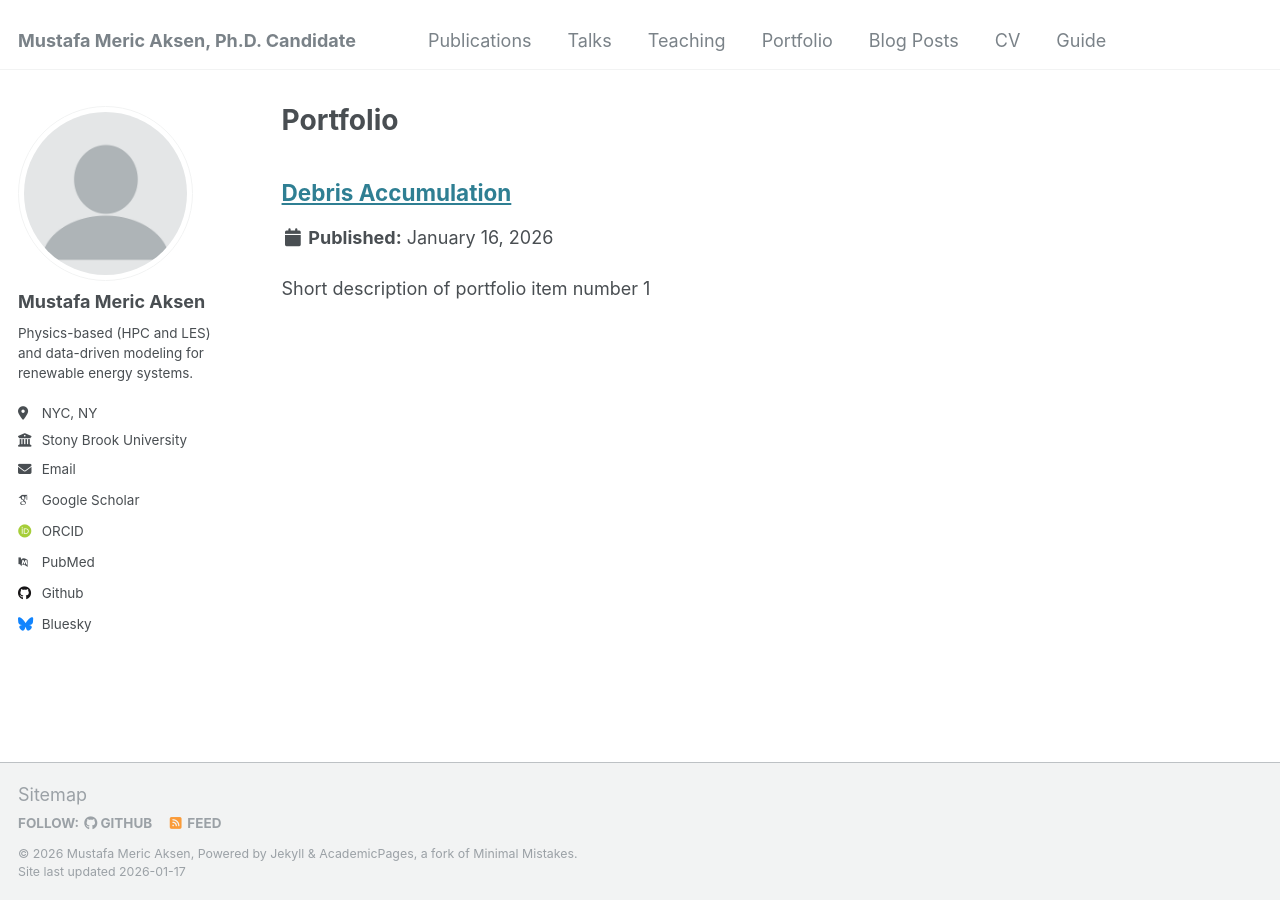
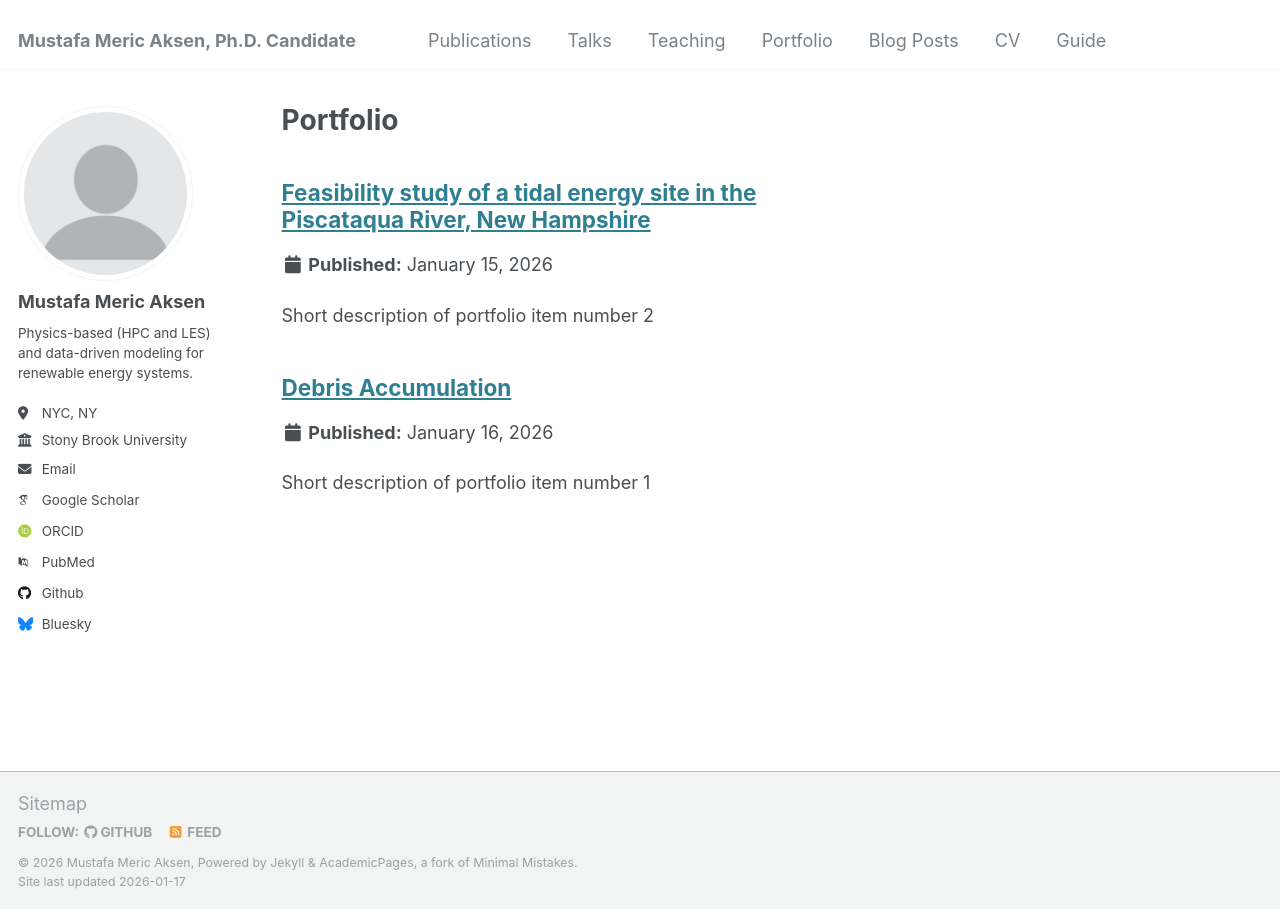
Before and after one commit to aksenmeric/mericaksen, a Jekyll site: the page built from _pages/portfolio.html, in a window 1280 px wide. Built offline with Jekyll 4.4.1, drawn with Linux system fonts in a browser that asks for light colours; some web fonts are replaced; part of the change alters nothing that is shown.

Commit message:
Update portfolio-2.html

```diff
--- a/_portfolio/portfolio-2.html
+++ b/_portfolio/portfolio-2.html
@@ -1,15 +1,8 @@
-# ---
-# title: "Feasibility study of a tidal energy site in the Piscataqua River, New Hampshire"
-# excerpt: "Short description of portfolio item number 2 <br/><img src='/images/500x300.png'>"
-# collection: portfolio
-# ---
-
-# This is an item in your portfolio. It can be have images or nice text. If you name the file .md, it will be parsed as markdown. If you name the file .html, it will be parsed as HTML.
-
 ---
 title: "Feasibility study of a tidal energy site in the Piscataqua River, New Hampshire"
 excerpt: "Short description of portfolio item number 2"
 collection: portfolio
 teaser_video: /assets/videos/array3_flood.mp4
+teaser_poster: /assets/images/piscataqua_poster.jpg
 date: 2026-01-15
 ---
```
